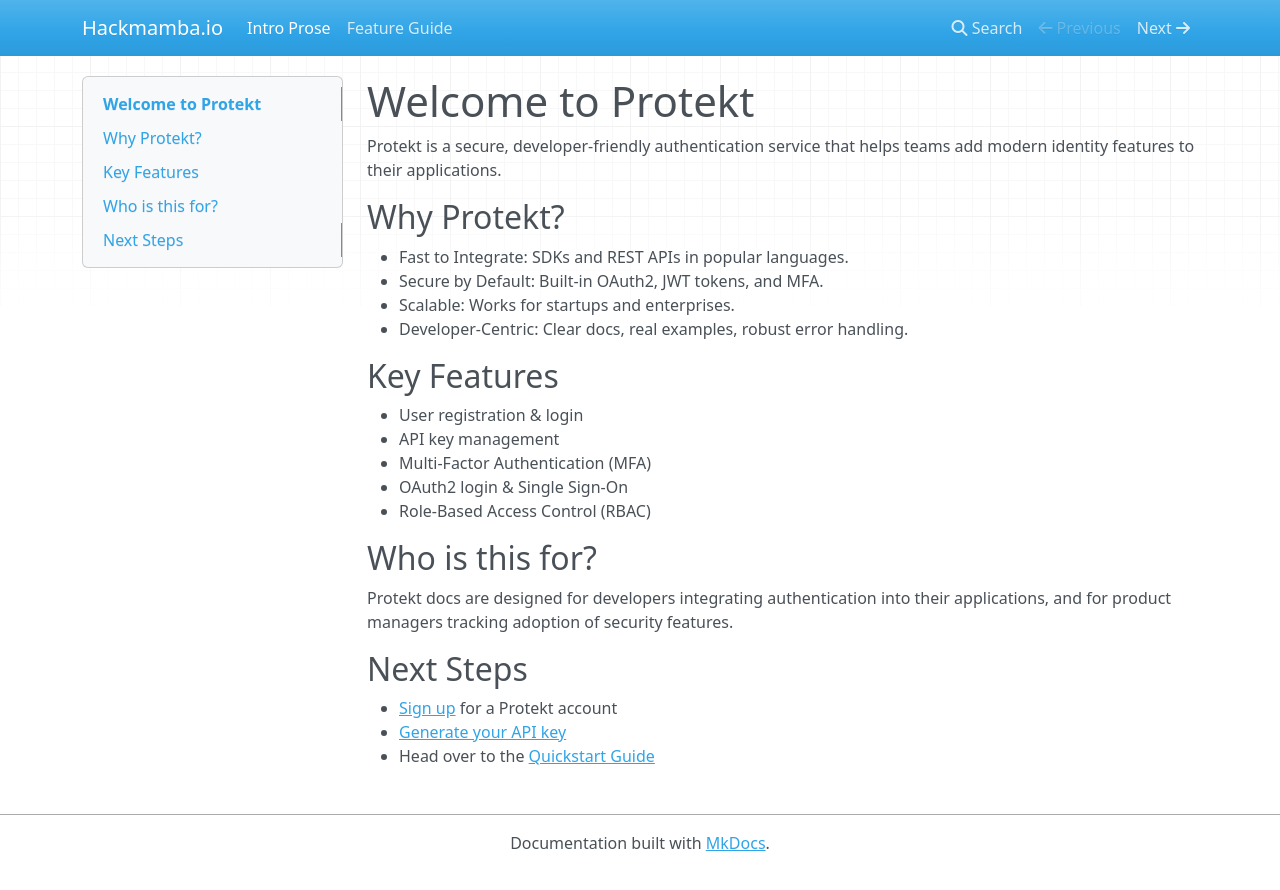
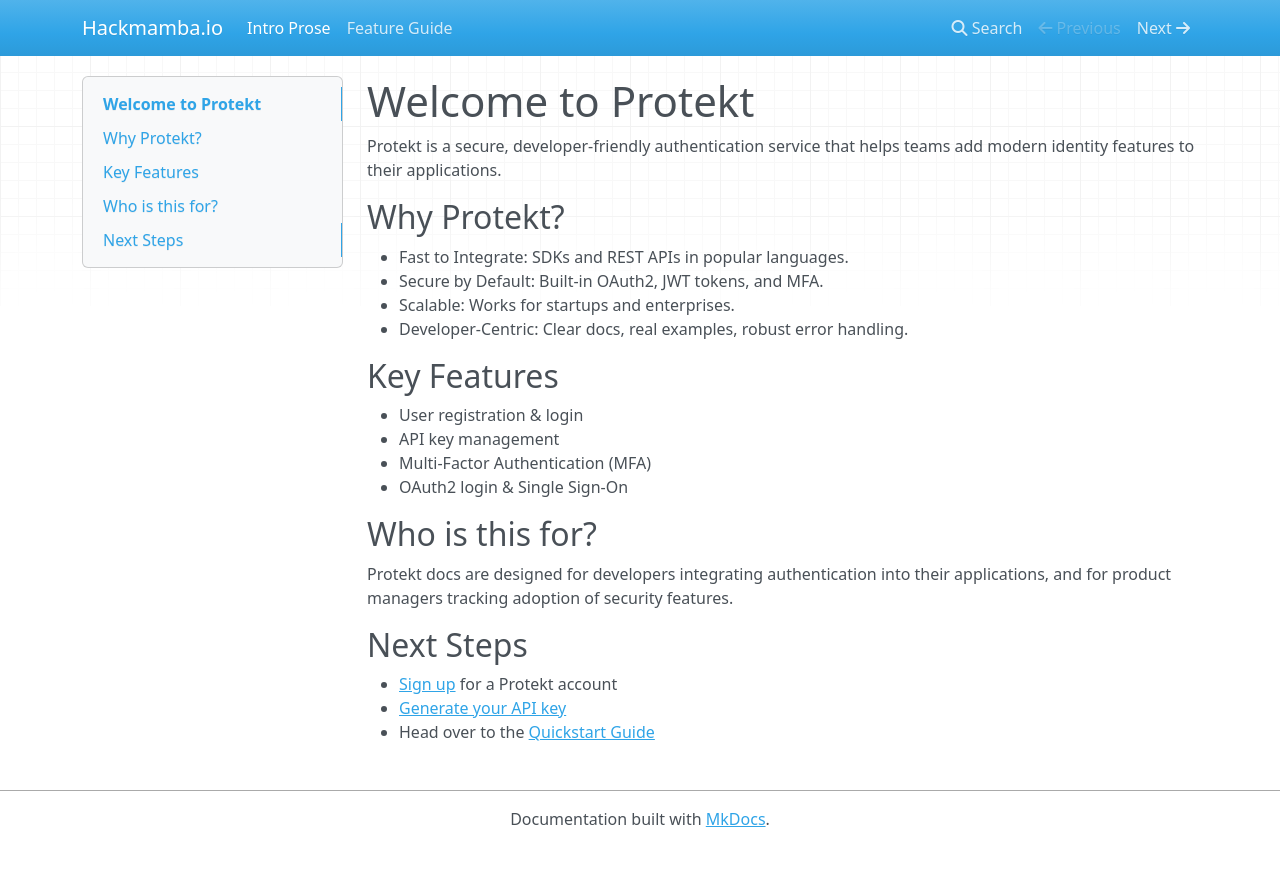
Before and after one commit to VictorZhayon/Hackmamba.io, an MkDocs documentation site: the page built from docs/welcome.md, in a window 1280 px wide. Shown: the top 890 px of the page. Built offline with MkDocs 1.6.1, drawn with Linux system fonts in a browser that asks for light colours; nearby versions of some CDN libraries.

Commit message:
Fix formatting in Python guide and update welcome documentation to remove RBAC mention

```diff
--- a/docs/welcome.md
+++ b/docs/welcome.md
@@ -14,7 +14,7 @@
 - API key management
 - Multi-Factor Authentication (MFA)
 - OAuth2 login & Single Sign-On
-- Role-Based Access Control (RBAC)
+
 
 ## Who is this for?
 Protekt docs are designed for developers integrating authentication into their applications, and for product managers tracking adoption of security features.
```
Also changed, not shown: docs/python-guide.md (+1 -1 lines).
